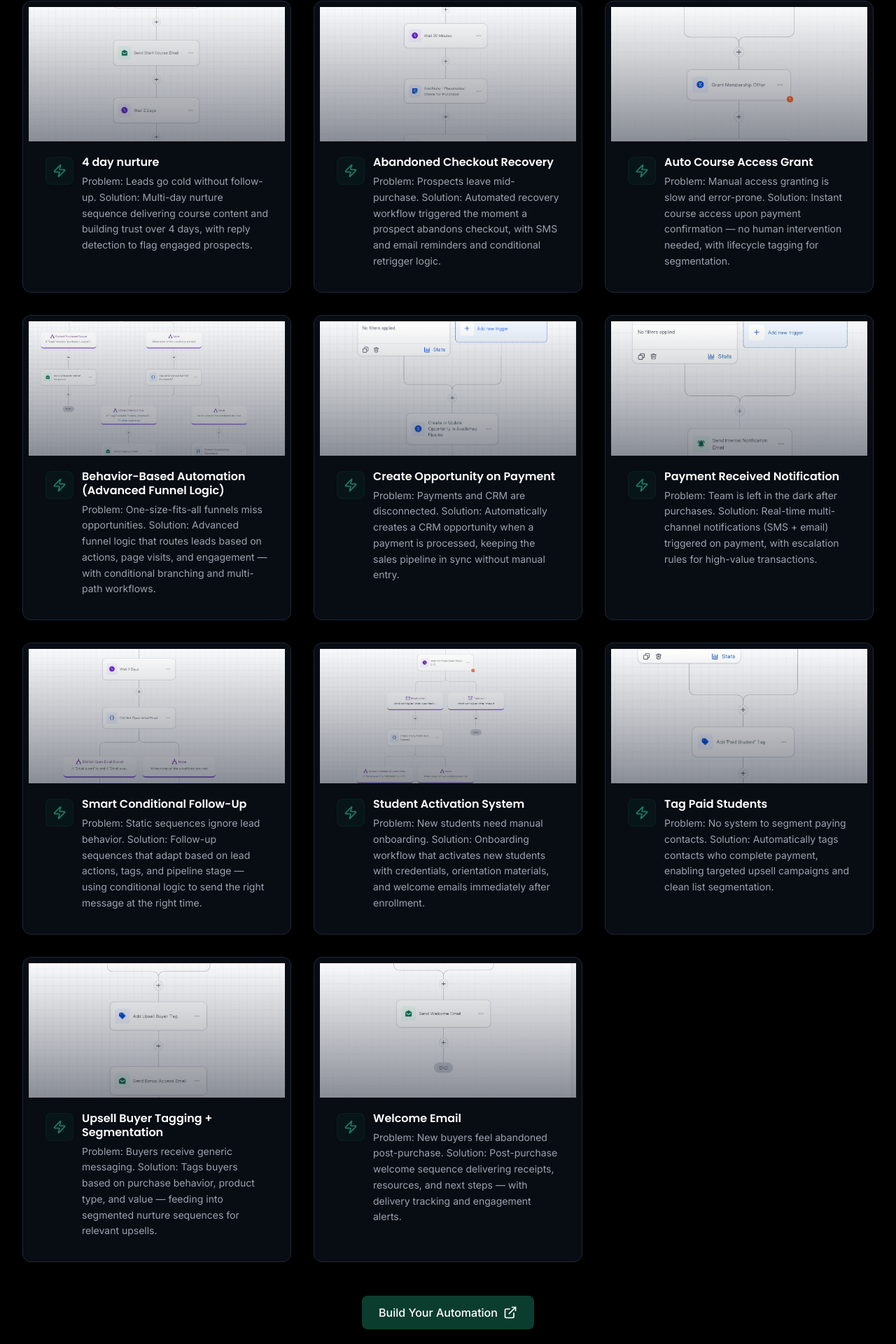
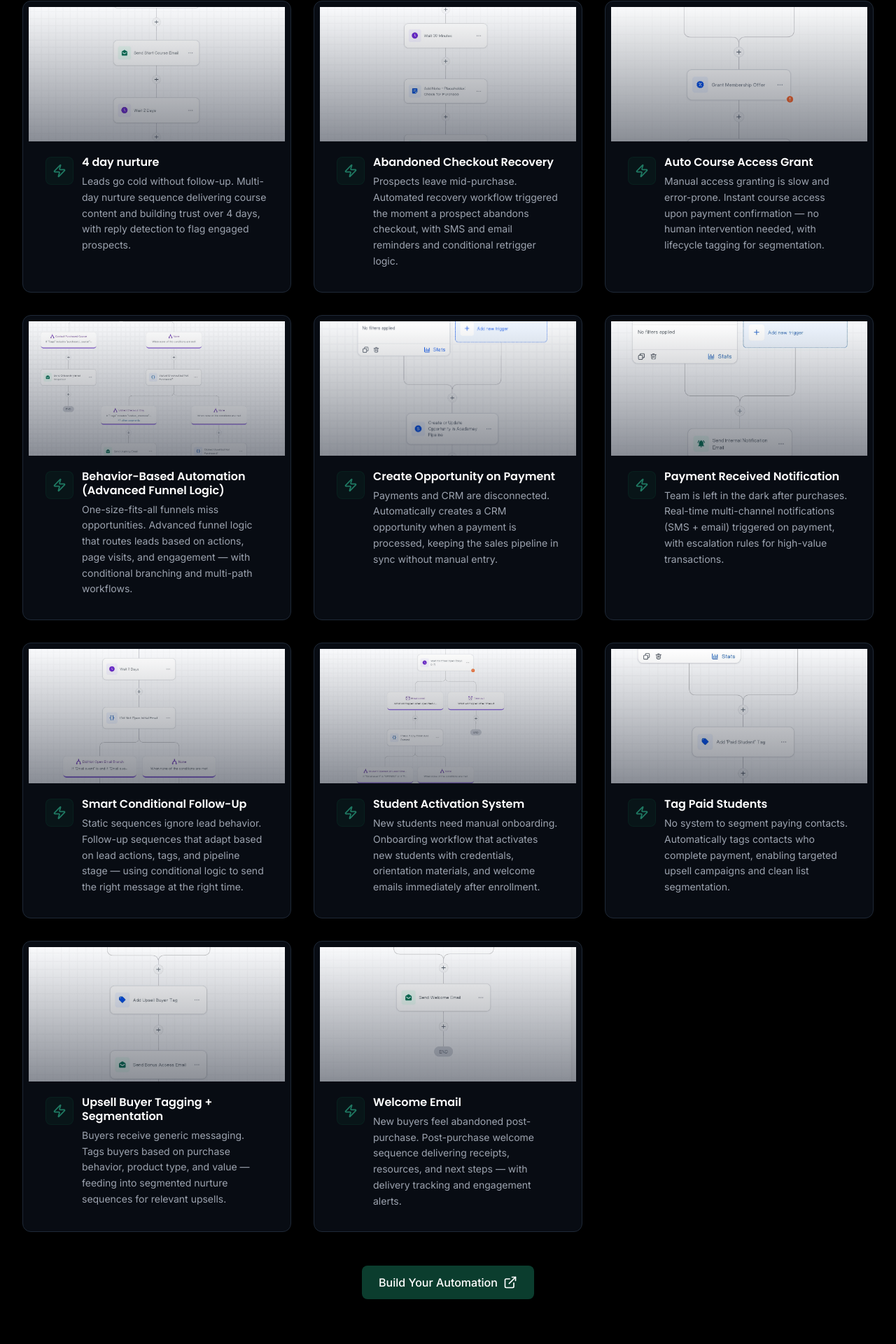
Before and after one commit to Jert101/myportfolio, a Next.js app: page / in a window 1280 px wide. Shown: the part 3471-5391 px from the top of the page at 70% size. Built offline with nearby package versions, Linux system fonts and the light colour scheme.

Commit message:
remove Problem/Solution labels from automation descriptions

```diff
--- a/src/components/SystemsShowcase.tsx
+++ b/src/components/SystemsShowcase.tsx
@@ -6,17 +6,17 @@ import Image from 'next/image'
 import { Zap, ExternalLink, X, Maximize2, ChevronLeft, ChevronRight, ZoomIn, ZoomOut, RotateCcw } from 'lucide-react'
 
 const automations = [
-  { file: '4 day nurture.jpg', desc: 'Problem: Leads go cold without follow-up. Solution: Multi-day nurture sequence delivering course content and building trust over 4 days, with reply detection to flag engaged prospects.' },
-  { file: 'Abandoned Checkout Recovery.jpg', desc: 'Problem: Prospects leave mid-purchase. Solution: Automated recovery workflow triggered the moment a prospect abandons checkout, with SMS and email reminders and conditional retrigger logic.' },
-  { file: 'Auto Course Access Grant.png', desc: 'Problem: Manual access granting is slow and error-prone. Solution: Instant course access upon payment confirmation — no human intervention needed, with lifecycle tagging for segmentation.' },
-  { file: 'Behavior-Based Automation (Advanced Funnel Logic).jpg', desc: 'Problem: One-size-fits-all funnels miss opportunities. Solution: Advanced funnel logic that routes leads based on actions, page visits, and engagement — with conditional branching and multi-path workflows.' },
-  { file: 'Create Opportunity on Payment.png', desc: 'Problem: Payments and CRM are disconnected. Solution: Automatically creates a CRM opportunity when a payment is processed, keeping the sales pipeline in sync without manual entry.' },
-  { file: 'Payment Received Notification.jpg', desc: 'Problem: Team is left in the dark after purchases. Solution: Real-time multi-channel notifications (SMS + email) triggered on payment, with escalation rules for high-value transactions.' },
-  { file: 'Smart Conditional Follow-Up.jpg', desc: 'Problem: Static sequences ignore lead behavior. Solution: Follow-up sequences that adapt based on lead actions, tags, and pipeline stage — using conditional logic to send the right message at the right time.' },
-  { file: 'Student Activation System.jpg', desc: 'Problem: New students need manual onboarding. Solution: Onboarding workflow that activates new students with credentials, orientation materials, and welcome emails immediately after enrollment.' },
-  { file: 'Tag Paid Students.jpg', desc: 'Problem: No system to segment paying contacts. Solution: Automatically tags contacts who complete payment, enabling targeted upsell campaigns and clean list segmentation.' },
-  { file: 'Upsell Buyer Tagging + Segmentation.jpg', desc: 'Problem: Buyers receive generic messaging. Solution: Tags buyers based on purchase behavior, product type, and value — feeding into segmented nurture sequences for relevant upsells.' },
-  { file: 'Welcome Email.jpg', desc: 'Problem: New buyers feel abandoned post-purchase. Solution: Post-purchase welcome sequence delivering receipts, resources, and next steps — with delivery tracking and engagement alerts.' },
+  { file: '4 day nurture.jpg', desc: 'Leads go cold without follow-up. Multi-day nurture sequence delivering course content and building trust over 4 days, with reply detection to flag engaged prospects.' },
+  { file: 'Abandoned Checkout Recovery.jpg', desc: 'Prospects leave mid-purchase. Automated recovery workflow triggered the moment a prospect abandons checkout, with SMS and email reminders and conditional retrigger logic.' },
+  { file: 'Auto Course Access Grant.png', desc: 'Manual access granting is slow and error-prone. Instant course access upon payment confirmation — no human intervention needed, with lifecycle tagging for segmentation.' },
+  { file: 'Behavior-Based Automation (Advanced Funnel Logic).jpg', desc: 'One-size-fits-all funnels miss opportunities. Advanced funnel logic that routes leads based on actions, page visits, and engagement — with conditional branching and multi-path workflows.' },
+  { file: 'Create Opportunity on Payment.png', desc: 'Payments and CRM are disconnected. Automatically creates a CRM opportunity when a payment is processed, keeping the sales pipeline in sync without manual entry.' },
+  { file: 'Payment Received Notification.jpg', desc: 'Team is left in the dark after purchases. Real-time multi-channel notifications (SMS + email) triggered on payment, with escalation rules for high-value transactions.' },
+  { file: 'Smart Conditional Follow-Up.jpg', desc: 'Static sequences ignore lead behavior. Follow-up sequences that adapt based on lead actions, tags, and pipeline stage — using conditional logic to send the right message at the right time.' },
+  { file: 'Student Activation System.jpg', desc: 'New students need manual onboarding. Onboarding workflow that activates new students with credentials, orientation materials, and welcome emails immediately after enrollment.' },
+  { file: 'Tag Paid Students.jpg', desc: 'No system to segment paying contacts. Automatically tags contacts who complete payment, enabling targeted upsell campaigns and clean list segmentation.' },
+  { file: 'Upsell Buyer Tagging + Segmentation.jpg', desc: 'Buyers receive generic messaging. Tags buyers based on purchase behavior, product type, and value — feeding into segmented nurture sequences for relevant upsells.' },
+  { file: 'Welcome Email.jpg', desc: 'New buyers feel abandoned post-purchase. Post-purchase welcome sequence delivering receipts, resources, and next steps — with delivery tracking and engagement alerts.' },
 ]
 
 const ASSETS_PATH = '/new automation'
```
